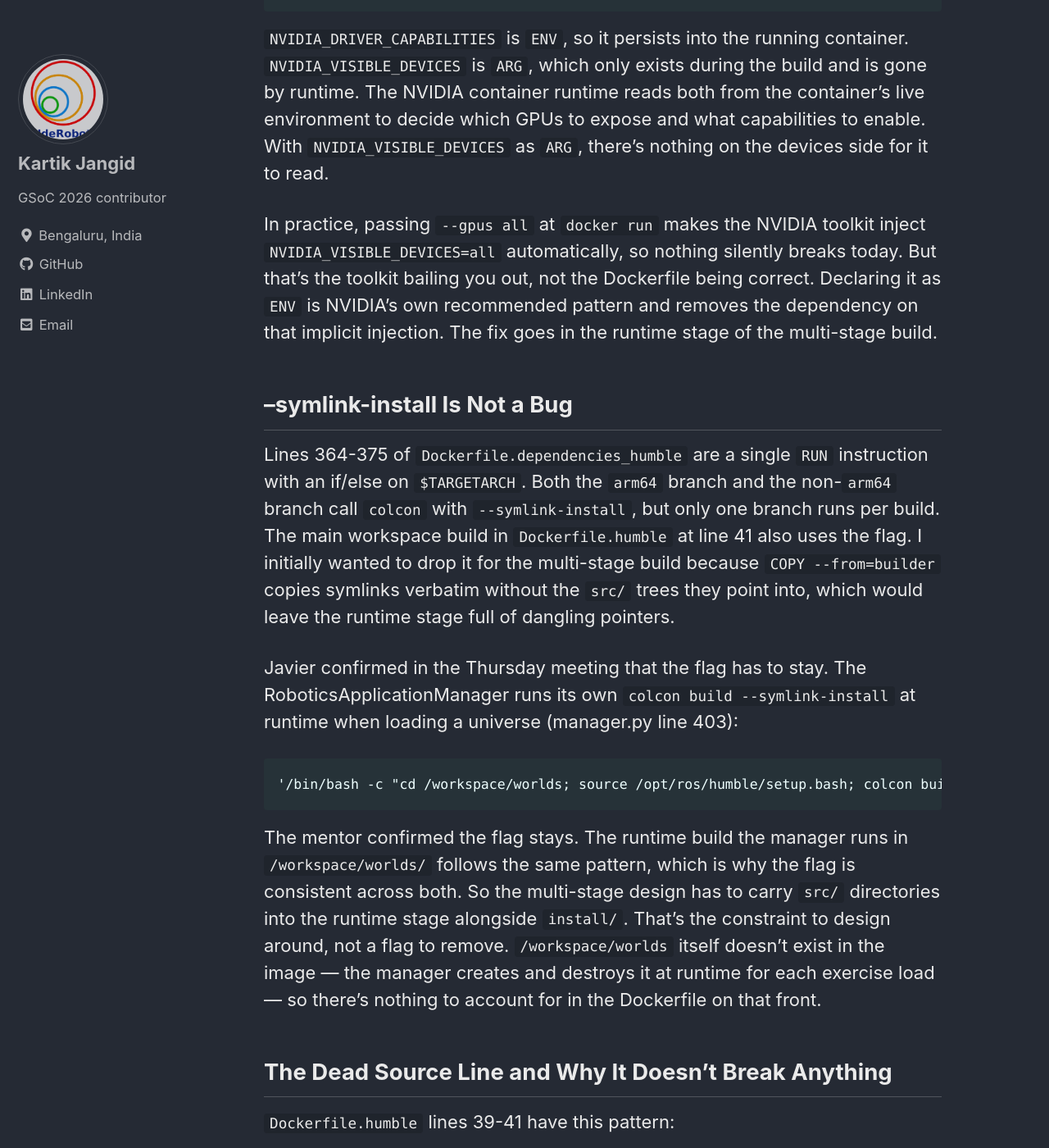
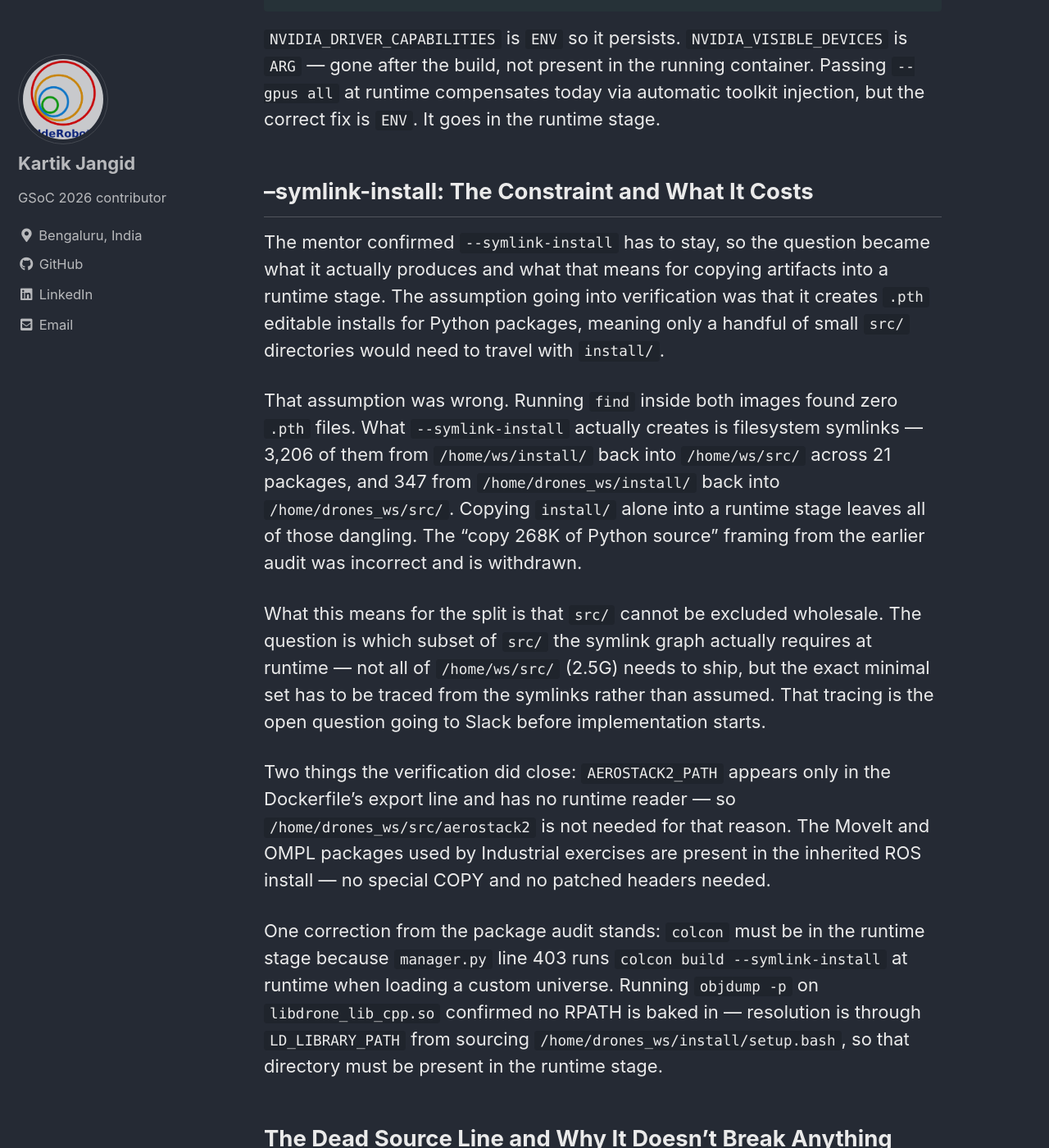
Before and after one commit to TheRoboticsClub/gsoc2026-Kartik_Jangid, a Jekyll site: the page built from docs/_posts/2026-06-18-coding-week-4.md, in a window 1280 px wide and 1400 px high, scrolled down 718 px. Shown: the whole window at 82% size. Built offline with Jekyll 4.4.1, drawn with Linux system fonts in a browser that asks for light colours; cached includes are drawn as plain includes; some of the changed text lies outside the part shown.

Commit message:
Completed Week 4 blog

````diff
--- a/docs/_posts/2026-06-18-coding-week-4.md
+++ b/docs/_posts/2026-06-18-coding-week-4.md
@@ -19,22 +19,20 @@ ARG NVIDIA_VISIBLE_DEVICES=all
 ENV NVIDIA_DRIVER_CAPABILITIES=all
 ```
 
-`NVIDIA_DRIVER_CAPABILITIES` is `ENV`, so it persists into the running container. `NVIDIA_VISIBLE_DEVICES` is `ARG`, which only exists during the build and is gone by runtime. The NVIDIA container runtime reads both from the container's live environment to decide which GPUs to expose and what capabilities to enable. With `NVIDIA_VISIBLE_DEVICES` as `ARG`, there's nothing on the devices side for it to read.
-
-In practice, passing `--gpus all` at `docker run` makes the NVIDIA toolkit inject `NVIDIA_VISIBLE_DEVICES=all` automatically, so nothing silently breaks today. But that's the toolkit bailing you out, not the Dockerfile being correct. Declaring it as `ENV` is NVIDIA's own recommended pattern and removes the dependency on that implicit injection. The fix goes in the runtime stage of the multi-stage build.
+`NVIDIA_DRIVER_CAPABILITIES` is `ENV` so it persists. `NVIDIA_VISIBLE_DEVICES` is `ARG` — gone after the build, not present in the running container. Passing `--gpus all` at runtime compensates today via automatic toolkit injection, but the correct fix is `ENV`. It goes in the runtime stage.
 
 
-## --symlink-install Is Not a Bug
+## --symlink-install: The Constraint and What It Costs
 
-Lines 364-375 of `Dockerfile.dependencies_humble` are a single `RUN` instruction with an if/else on `$TARGETARCH`. Both the `arm64` branch and the non-`arm64` branch call `colcon` with `--symlink-install`, but only one branch runs per build. The main workspace build in `Dockerfile.humble` at line 41 also uses the flag. I initially wanted to drop it for the multi-stage build because `COPY --from=builder` copies symlinks verbatim without the `src/` trees they point into, which would leave the runtime stage full of dangling pointers.
+The mentor confirmed `--symlink-install` has to stay, so the question became what it actually produces and what that means for copying artifacts into a runtime stage. The assumption going into verification was that it creates `.pth` editable installs for Python packages, meaning only a handful of small `src/` directories would need to travel with `install/`.
 
-Javier confirmed in the Thursday meeting that the flag has to stay. The RoboticsApplicationManager runs its own `colcon build --symlink-install` at runtime when loading a universe (manager.py line 403):
+That assumption was wrong. Running `find` inside both images found zero `.pth` files. What `--symlink-install` actually creates is filesystem symlinks — 3,206 of them from `/home/ws/install/` back into `/home/ws/src/` across 21 packages, and 347 from `/home/drones_ws/install/` back into `/home/drones_ws/src/`. Copying `install/` alone into a runtime stage leaves all of those dangling. The "copy 268K of Python source" framing from the earlier audit was incorrect and is withdrawn.
 
-```
-'/bin/bash -c "cd /workspace/worlds; source /opt/ros/humble/setup.bash; colcon build --symlink-install; source install/setup.bash; cd ../.."'
-```
+What this means for the split is that `src/` cannot be excluded wholesale. The question is which subset of `src/` the symlink graph actually requires at runtime — not all of `/home/ws/src/` (2.5G) needs to ship, but the exact minimal set has to be traced from the symlinks rather than assumed. That tracing is the open question going to Slack before implementation starts.
 
-The mentor confirmed the flag stays. The runtime build the manager runs in `/workspace/worlds/` follows the same pattern, which is why the flag is consistent across both. So the multi-stage design has to carry `src/` directories into the runtime stage alongside `install/`. That's the constraint to design around, not a flag to remove. `/workspace/worlds` itself doesn't exist in the image — the manager creates and destroys it at runtime for each exercise load — so there's nothing to account for in the Dockerfile on that front.
+Two things the verification did close: `AEROSTACK2_PATH` appears only in the Dockerfile's export line and has no runtime reader — so `/home/drones_ws/src/aerostack2` is not needed for that reason. The MoveIt and OMPL packages used by Industrial exercises are present in the inherited ROS install — no special COPY and no patched headers needed.
+
+One correction from the package audit stands: `colcon` must be in the runtime stage because `manager.py` line 403 runs `colcon build --symlink-install` at runtime when loading a custom universe. Running `objdump -p` on `libdrone_lib_cpp.so` confirmed no RPATH is baked in — resolution is through `LD_LIBRARY_PATH` from sourcing `/home/drones_ws/install/setup.bash`, so that directory must be present in the runtime stage.
 
 
 ## The Dead Source Line and Why It Doesn't Break Anything
@@ -49,9 +47,9 @@ RUN /bin/bash -c "source /opt/ros/humble/setup.bash; colcon build --symlink-inst
 
 Docker starts a new shell for each `RUN` instruction. The shell on line 40 exits when it finishes, so the sourced environment is gone before line 41 starts. The source call on line 40 does nothing useful. I flagged this on Slack before touching the file.
 
-The git history resolved it. Commit `ae1967950` from May 11 2026 had already fixed this by collapsing the source and the build into a single `RUN`. Commit `79b9ef589` two days later reverted it — not because the fix was wrong, but because the PR was scoped to something unrelated to Dockerfiles and the mentor asked for a clean revert. The fix was correct and came back out for process reasons only.
+Someone had already fixed this in git by collapsing the source and the build into a single `RUN`. It was reverted for process reasons — the PR was scoped to something unrelated, mentor asked for a clean revert — not because the fix was wrong.
 
-What I didn't understand until the mentor explained it is why line 40 doesn't cause a build failure. `Dockerfile.dependencies_humble` at lines 382 and 385 appends both source commands into `~/.bashrc`, and `Dockerfile.humble` at line 65 sets `ENV BASH_ENV=/.env`. `BASH_ENV` tells bash to source that file at startup for every non-interactive shell — including every `RUN /bin/bash -c` instruction — so `drones_ws` is already in the environment before line 40 even runs. Line 40 is sourcing something that's already there. The source instructions in `Dockerfile.humble` are not needed because `Dockerfile.dependencies_humble` already handles them through `BASH_ENV`. Line 40 can go, and the runtime stage will inherit `ENV BASH_ENV=/.env` from the base image automatically — no extra wiring needed.
+What I didn't understand until the mentor explained it is why line 40 doesn't cause a build failure. `Dockerfile.dependencies_humble` at lines 382 and 385 appends both source commands into `~/.bashrc`, and `Dockerfile.humble` at line 65 sets `ENV BASH_ENV=/.env`. `BASH_ENV` tells bash to source that file at startup for every non-interactive shell — including every `RUN /bin/bash -c` instruction — so `drones_ws` is already in the environment before line 40 even runs. Line 40 is sourcing something that's already there. The source instructions in `Dockerfile.humble` are not needed because `Dockerfile.dependencies_humble` already handles them through `BASH_ENV`.
 
 
 ## What the Runtime Stage Actually Needs
@@ -63,19 +61,8 @@ Three packages looked like dev tools but turned out to be runtime. `manager.py`
 The shared library situation needed a different tool. I ran `dpkg -S` inside the `dependencies-humble` container against `libGeographic.so`, `libPocoFoundation.so`, `libpcl_common.so`, `libncurses.so`, and `libyaml-cpp.so` and got the same pattern every time. The unversioned `.so` symlink belongs to the `-dev` package — that's what the linker follows at compile time. The versioned `.so` belongs to a separate runtime package and is what the dynamic linker actually loads when the container runs. The runtime stage therefore needs `libgeographic19`, `libpocofoundation80`, `libpcl-common1.12`, `libncurses6`, and `libyaml-cpp0.7`, not the `-dev` packages.
 
 
-## What --symlink-install Means for the Split
-
-The mentor confirmed `--symlink-install` has to stay, so the question was never whether to keep it but what it actually means for copying artifacts into a runtime stage. The audit found the flag only affects `ament_python` packages. For those, `colcon` calls `pip install --editable` instead of a normal install, landing a `.pth` file in `install/` that points back to the source directory in `src/`. C++ packages are unaffected — CMake physically copies compiled `.so` files into `install/` regardless of the flag. `COPY --from=builder` of `install/` works cleanly for all C++ artifacts. It breaks only for Python packages because the `.pth` paths dangle as soon as `src/` is absent.
-
-Four packages in `/home/ws/` are `ament_python`: `jderobot_drones` (116K), `tello_camera` (56K), `tello_simple_teleop` (44K), and `platform_controller` (52K). Their combined `src/` is 268K against a total `/home/ws/src/` of 2.5G. The runtime stage needs `install/` (72M) plus those 268K of Python source — the remaining 2.5G stays in the builder only. One classification from the earlier package audit needed a correction here: `python3-colcon-common-extensions` is not build-time only. `manager.py` line 403 runs `colcon build --symlink-install` at runtime when the `RoboticsApplicationManager` loads a custom universe into `/workspace/worlds/`. `colcon` must be present in the runtime stage.
-
-Running `objdump -p` on `libdrone_lib_cpp.so` confirmed no RPATH is baked into the binary. It resolves `aerostack2` dependencies at runtime through `LD_LIBRARY_PATH`, set by sourcing `/home/drones_ws/install/setup.bash`. The runtime stage needs `/home/drones_ws/install/` present and the `BASH_ENV=/.env` mechanism to carry forward — but no path fixup is needed. The `/home/dev_ws/install` reference in `jderobot_drones_cpp/CMakeLists.txt` at line 11 is a build-time hint that left no trace in the compiled output. That question is closed.
-
-
 ## What's Next
 
-The audit is still ongoing. Some things need more reading before I can be confident in the multi-stage split design, and the Thursday meeting actually added a few items to check rather than only removing them. That's fine. David's point about building on a solid foundation applies here: it's better to spend another few days on the audit than to start writing a Dockerfile based on assumptions that turn out to be wrong.
-
-<!-- If you're following the project or want to weigh in on anything above, the Slack channel is the right place. I check it daily. -->
+One question goes to Slack before the Dockerfile is written: what is the minimal subset of `src/` the symlink graph requires at runtime, and where does `gz_ros2_control` fit in the two-Dockerfile split. Those two answers determine the COPY instructions for the runtime stage. Everything else the audit needed to know is verified.
 
 *Part of my GSoC 2026 work with JdeRobot. Project tracked at [github.com/TheRoboticsClub/gsoc2026-Kartik_Jangid](https://github.com/TheRoboticsClub/gsoc2026-Kartik_Jangid).*
````
